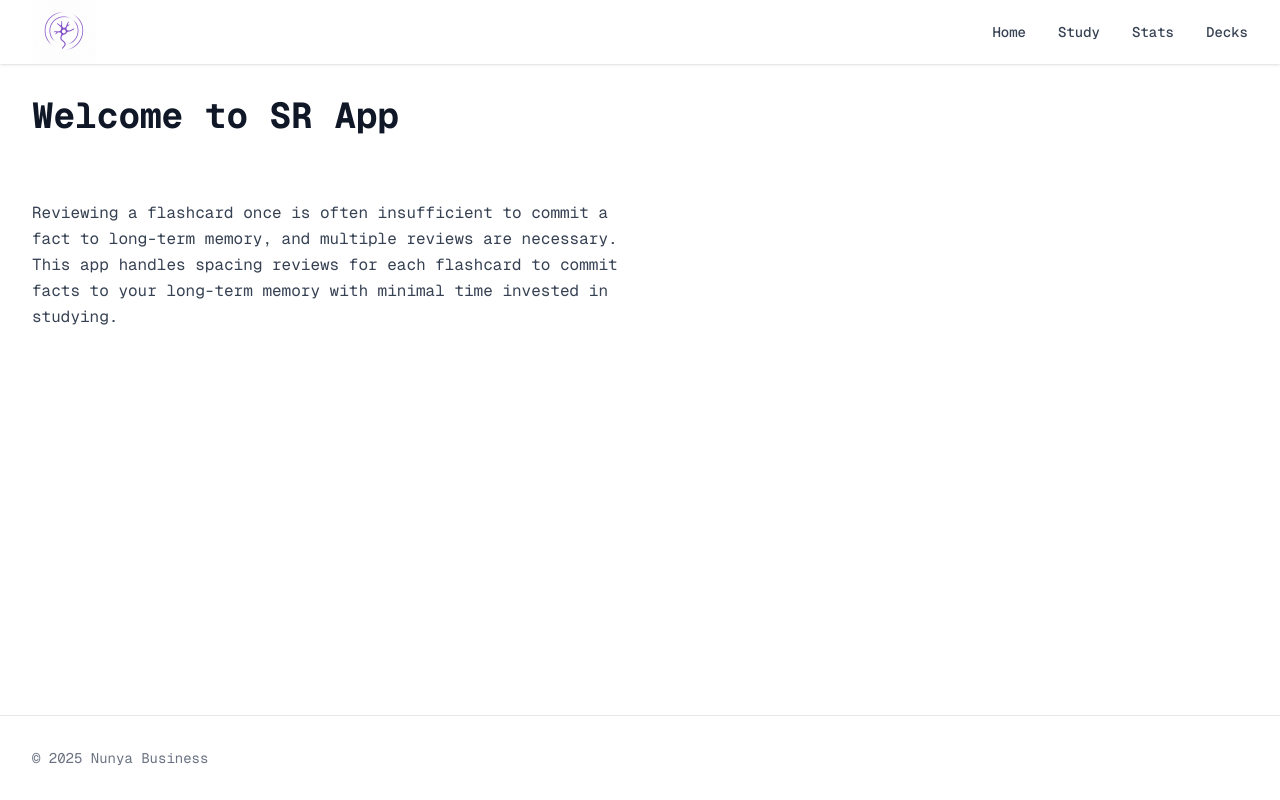
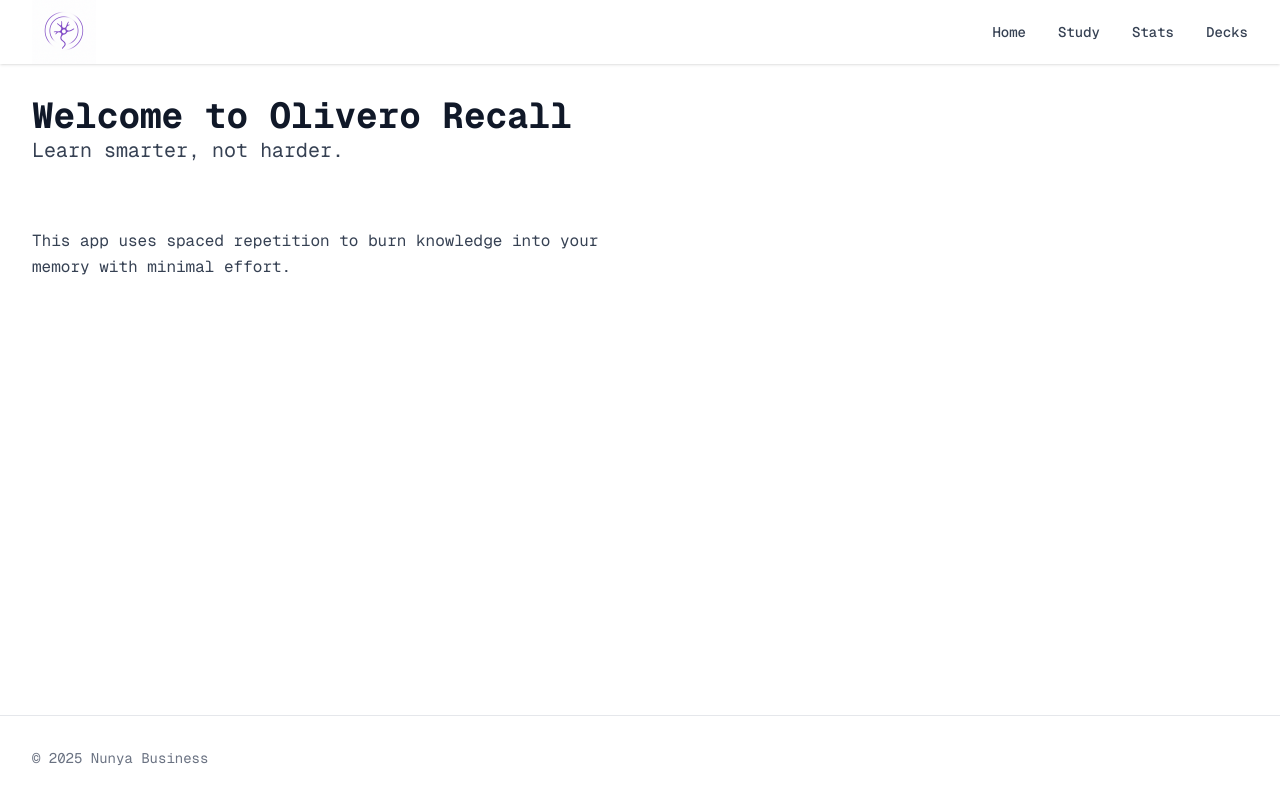
Before and after one commit to jpb-1729/spaced-repetition-app, a Next.js app: page / in a window 1280 px wide. Built offline with nearby package versions, Linux system fonts and the light colour scheme.

Commit message:
feat(ui): update flashcard spacing description to be more engaging

```diff
--- a/app/layout.tsx
+++ b/app/layout.tsx
@@ -14,8 +14,8 @@ const geistMono = Geist_Mono({
 })
 
 export const metadata: Metadata = {
-  title: 'Create Next App',
-  description: 'Generated by create next app',
+  title: 'Olivero Recall',
+  description: 'Spaced repetition system.',
 }
 
 export default function RootLayout({
--- a/app/page.tsx
+++ b/app/page.tsx
@@ -1,16 +1,13 @@
-import Image from 'next/image'
-
 export default function Home() {
   return (
     <div className="flex flex-col">
       <header className="p-8">
-        <p className="text-4xl font-bold text-gray-900">Welcome to SR App</p>
+        <p className="text-4xl font-bold text-gray-900">Welcome to Olivero Recall</p>
+        <p className="text-xl text-gray-700"> Learn smarter, not harder. </p>
       </header>
       <div className="max-w-2xl p-8">
         <p className="leading-relaxed text-gray-700">
-          Reviewing a flashcard once is often insufficient to commit a fact to long-term memory, and
-          multiple reviews are necessary. This app handles spacing reviews for each flashcard to
-          commit facts to your long-term memory with minimal time invested in studying.
+          This app uses spaced repetition to burn knowledge into your memory with minimal effort.
         </p>
       </div>
     </div>
```
